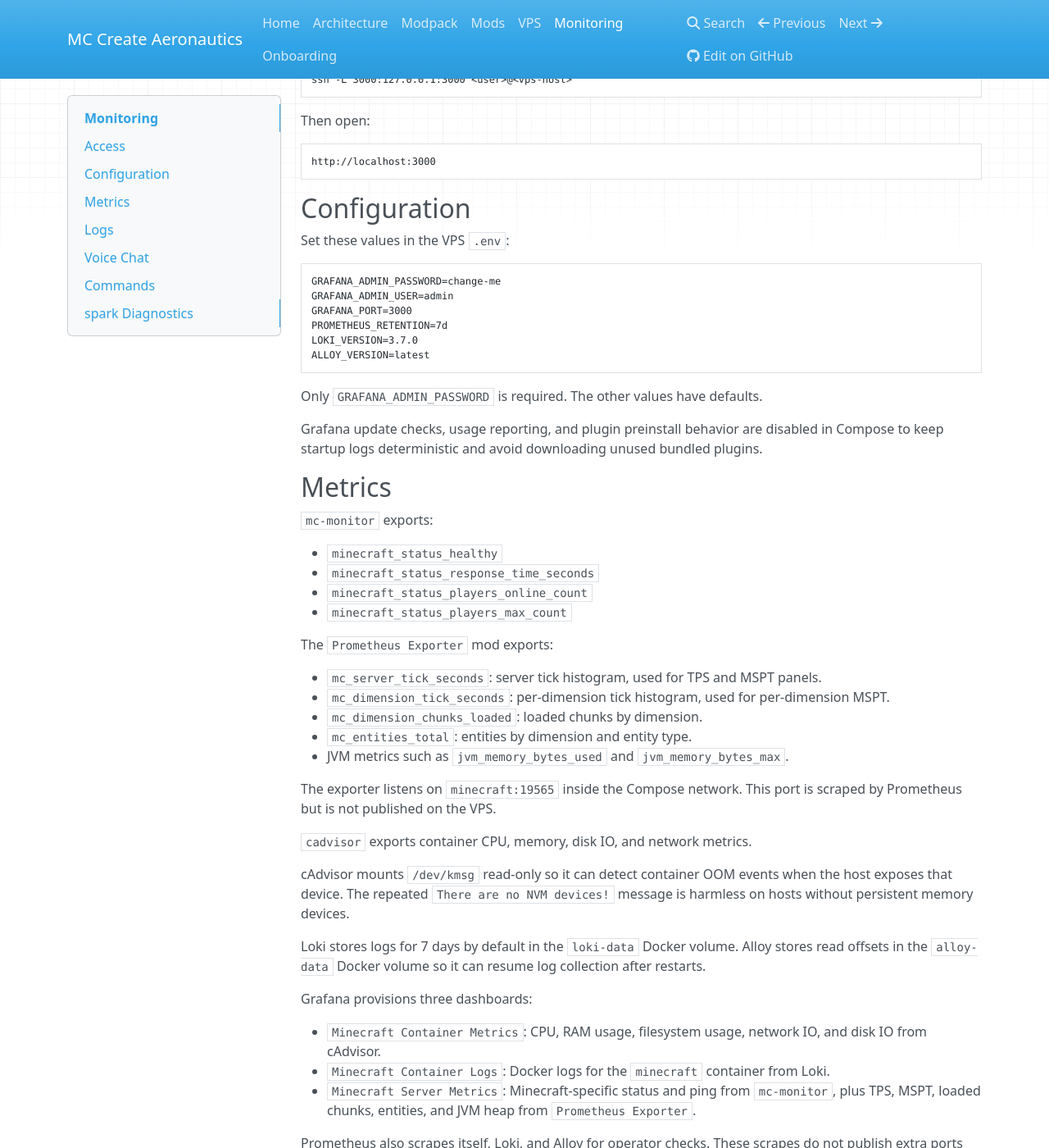
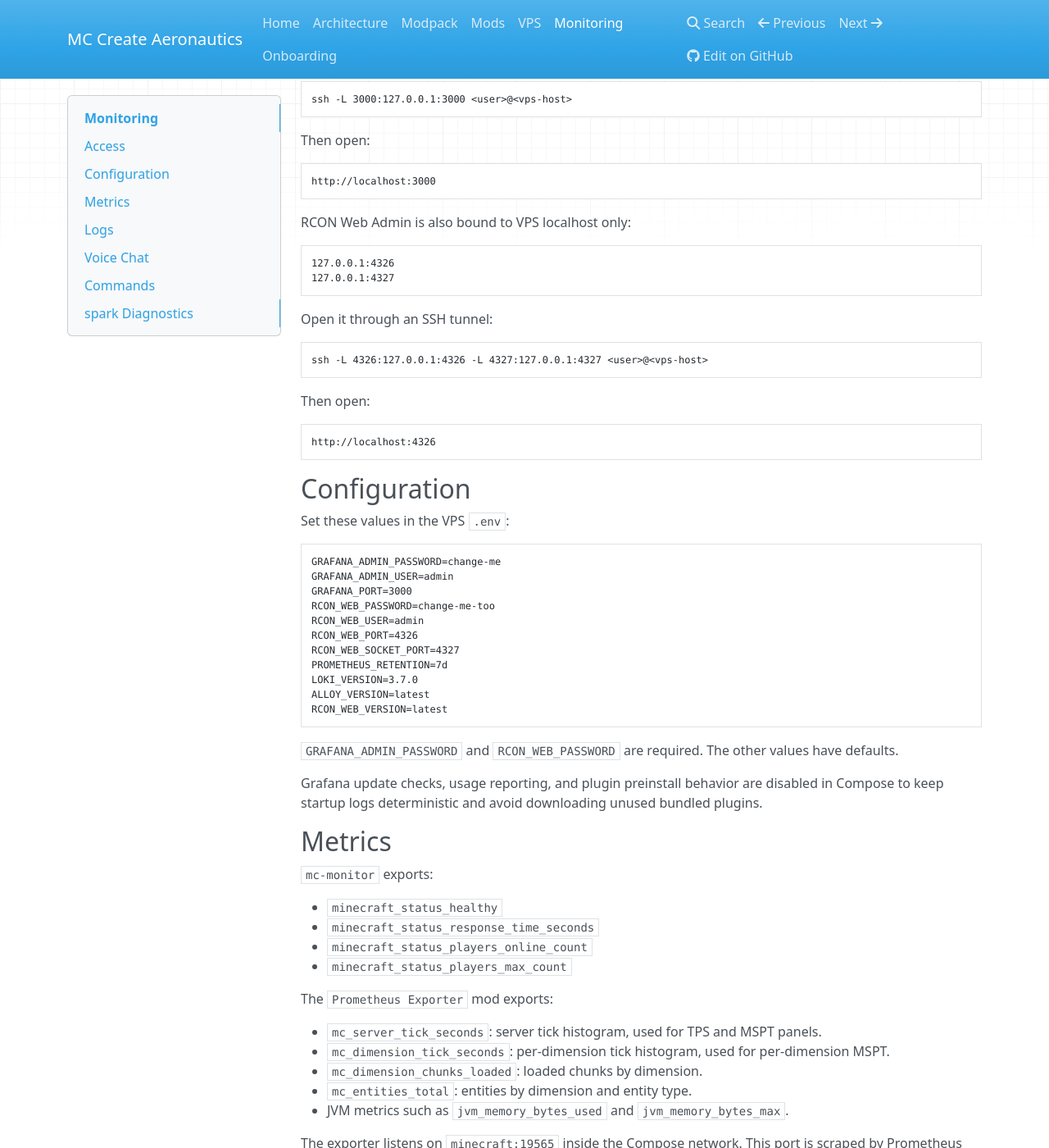
Before and after one commit to AlexCawl/mc-create-aeronautics-modpack, an MkDocs documentation site: the page built from docs/monitoring.md, in a window 1280 px wide and 1400 px high, scrolled down 622 px. Shown: the whole window at 82% size. Built offline with MkDocs 1.6.1, drawn with Linux system fonts in a browser that asks for light colours; nearby versions of some CDN libraries; some of the changed text lies outside the part shown.

Commit message:
feat: add rcon web admin

````diff
--- a/docs/monitoring.md
+++ b/docs/monitoring.md
@@ -9,6 +9,7 @@ The setup combines the official `itzg/mc-monitor` Prometheus example with an in-
 - `cadvisor` exports Docker container metrics.
 - `prometheus` stores time-series data.
 - `grafana` provides dashboards.
+- `rcon` provides a localhost-bound RCON Web Admin for Minecraft commands.
 - `loki` stores recent container logs.
 - `alloy` collects Docker container logs and sends them to Loki.
 - `spark` remains a Minecraft diagnostics tool for profiling and health reports.
@@ -33,6 +34,25 @@ Then open:
 http://localhost:3000
 ```
 
+RCON Web Admin is also bound to VPS localhost only:
+
+```text
+127.0.0.1:4326
+127.0.0.1:4327
+```
+
+Open it through an SSH tunnel:
+
+```sh
+ssh -L 4326:127.0.0.1:4326 -L 4327:127.0.0.1:4327 <user>@<vps-host>
+```
+
+Then open:
+
+```text
+http://localhost:4326
+```
+
 ## Configuration
 
 Set these values in the VPS `.env`:
@@ -41,12 +61,17 @@ Set these values in the VPS `.env`:
 GRAFANA_ADMIN_PASSWORD=change-me
 GRAFANA_ADMIN_USER=admin
 GRAFANA_PORT=3000
+RCON_WEB_PASSWORD=change-me-too
+RCON_WEB_USER=admin
+RCON_WEB_PORT=4326
+RCON_WEB_SOCKET_PORT=4327
 PROMETHEUS_RETENTION=7d
 LOKI_VERSION=3.7.0
 ALLOY_VERSION=latest
+RCON_WEB_VERSION=latest
 ```
 
-Only `GRAFANA_ADMIN_PASSWORD` is required. The other values have defaults.
+`GRAFANA_ADMIN_PASSWORD` and `RCON_WEB_PASSWORD` are required. The other values have defaults.
 
 Grafana update checks, usage reporting, and plugin preinstall behavior are disabled in Compose to keep startup logs deterministic and avoid downloading unused bundled plugins.
 
@@ -73,7 +98,7 @@ The exporter listens on `minecraft:19565` inside the Compose network. This port
 
 cAdvisor mounts `/dev/kmsg` read-only so it can detect container OOM events when the host exposes that device. The repeated `There are no NVM devices!` message is harmless on hosts without persistent memory devices.
 
-Loki stores logs for 7 days by default in the `loki-data` Docker volume. Alloy stores read offsets in the `alloy-data` Docker volume so it can resume log collection after restarts.
+Loki stores logs for 7 days by default in the `loki-data` Docker volume. Alloy stores read offsets in the `alloy-data` Docker volume so it can resume log collection after restarts. RCON Web Admin stores its database in the `rcon-data` Docker volume.
 
 Grafana provisions three dashboards:
 
@@ -82,6 +107,8 @@ Grafana provisions three dashboards:
 - `Minecraft Server Metrics`: Minecraft-specific status and ping from `mc-monitor`, plus TPS, MSPT, loaded chunks, entities, and JVM heap from `Prometheus Exporter`.
 
 Prometheus also scrapes itself, Loki, and Alloy for operator checks. These scrapes do not publish extra ports on the VPS.
+
+RCON Web Admin connects to the Minecraft service over the internal Compose network. Do not publish RCON Web Admin or the Minecraft RCON port directly to the internet.
 
 ## Logs
 
@@ -121,7 +148,7 @@ docker compose up -d
 Follow monitoring logs:
 
 ```sh
-docker compose logs -f monitor prometheus grafana cadvisor loki alloy
+docker compose logs -f monitor prometheus grafana rcon cadvisor loki alloy
 ```
 
 Check the raw Minecraft metrics endpoint from the VPS:
````
Also changed, not shown: README.md (+2 -1 lines), compose.yaml (+21 -0 lines), docs/arch.md (+1 -0 lines), docs/index.md (+2 -1 lines), docs/vps.md (+10 -1 lines).
